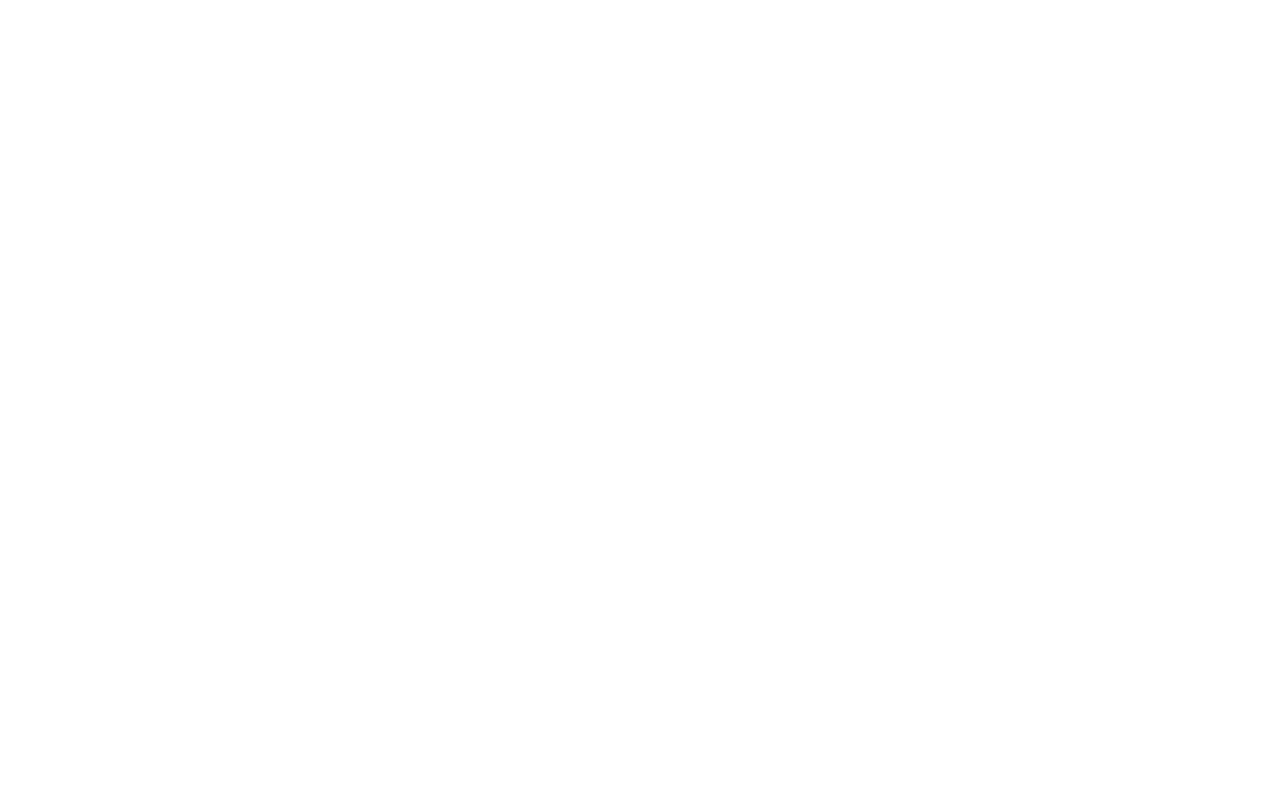
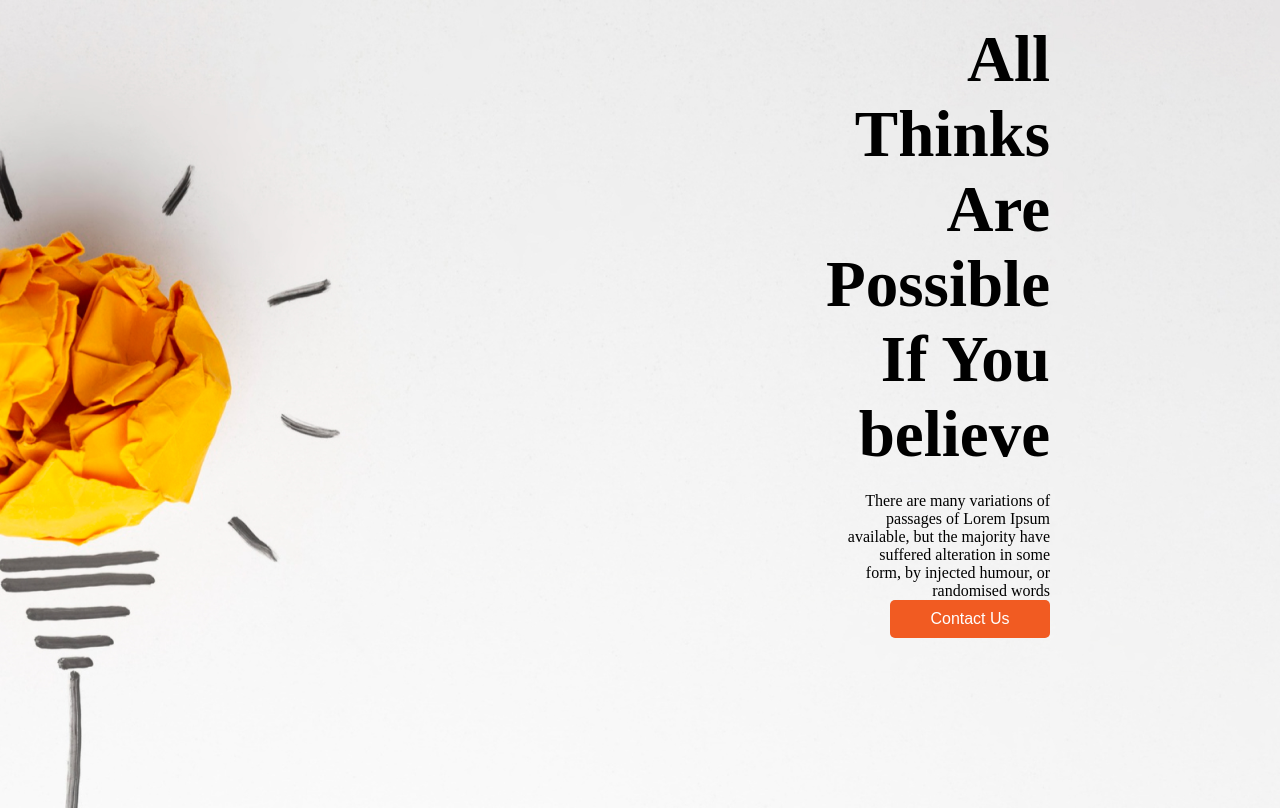
Before and after one commit to Nilanjana-ch/newme, a plain HTML site: page index.html in a window 1280 px wide. Drawn offline with Linux system fonts and the light colour scheme.

Commit message:
Completing 1st portion

```diff
--- /dev/null
+++ b/Styles/nil.css
@@ -0,0 +1,49 @@
+ *{
+  margin:0;
+  padding:0;
+  box-sizing: border-box;
+ }
+
+#banner .banner-content{
+    background-image: url(../images/banner/banner1.png);
+    height: 808px;
+    max-width: 1600px;
+    background-size: cover;
+    background-position: right center;
+    display: flex;
+    flex-direction: column;
+    align-items: flex-end;
+    justify-content: center;
+    padding: 216px 230px 364px 845px;
+}
+
+#banner .banner-content h1{
+    font-size: 65px;
+    color: black;
+    max-width: 525px;
+    text-align: right;
+}
+
+
+#banner .banner-content p{
+    font-size: 16px;
+    color: black;
+    margin-top: 20px;
+    max-width: 494px;
+    height: 78px;
+    text-align: right;
+}
+
+
+#banner .banner-content .btn{
+    background-color: #F15B22;
+    width: 160px;
+    height: 64px;
+    color: white;
+    padding: 10px 20px;
+    border: none;
+    border-radius: 5px;
+    font-size: 16px;
+    cursor: pointer;
+    margin-top: 30px;
+}
--- a/index.html
+++ b/index.html
@@ -4,8 +4,19 @@
     <meta charset="UTF-8">
     <meta name="viewport" content="width=device-width, initial-scale=1.0">
     <title>My 2nd project</title>
+    <link rel="stylesheet" href="Styles/nil.css">
 </head>
 <body>
+    <header>
+        <section id="banner">
+            <div class="banner-content">
+                <h1>All Thinks Are Possible If You believe</h1>
+                <p>There are many variations of passages of Lorem Ipsum available, but the majority have suffered alteration in some form, by injected humour, or randomised words</p>
+                <button class="btn">Contact Us</button>
+            </div>
 
+        </section>
+
+    </header>
 </body>
 </html>
```
Also changed, not shown: images/banner/banner1.png (added), images/banner/banner2.png (added), images/banner/banner3.png (added), images/gradient1.png (added), images/gradient2.png (added), images/gradient3.png (added), images/icons/ecom.png (added), images/icons/fb.png (added), images/icons/js.png (added), images/icons/smoke.png (added), images/icons/twitter.png (added), images/icons/web.png (added), images/icons/youtube.png (added), images/person.png (added), 1 more files.
